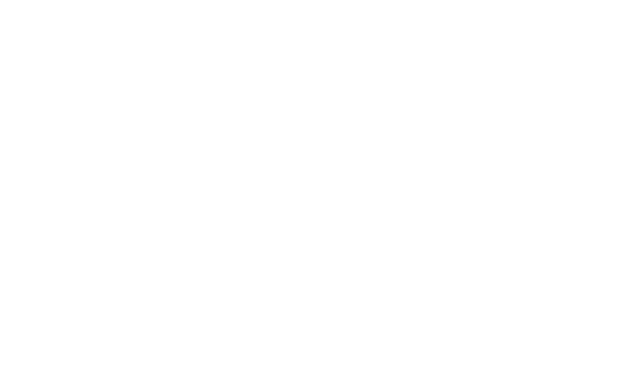
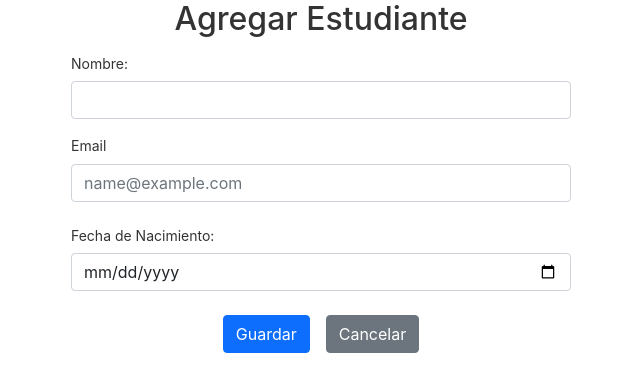
Before and after one commit to nogardark/adscripcion-cli, an Angular app: page /addStudent in a window 1280 px wide. Before the commit this address led to /. Shown: the top 392 px of the page, without its empty margins (319-959 px from the left). Built offline with nearby package versions, Linux system fonts and the light colour scheme.

Commit message:
save student

```diff
--- a/src/app/app-routing.module.ts
+++ b/src/app/app-routing.module.ts
@@ -1,9 +1,11 @@
 import { NgModule } from '@angular/core';
 import { RouterModule, Routes } from '@angular/router';
+import { StudentFormComponent } from './student-form/student-form.component';
 import { StudentComponent } from './student/student.component';
 
 const routes: Routes = [
-  {path:'', component: StudentComponent}
+  {path:'', component: StudentComponent},
+  {path:'addStudent',component:StudentFormComponent}
 ];
 
 @NgModule({
--- /dev/null
+++ b/src/app/student-form/student-form.component.html
@@ -0,0 +1,28 @@
+
+ <div class="container-fluid ">
+    <div class="text-center"><h2>Agregar Estudiante</h2></div>
+    <div class="continer">
+        <div class="form">
+            <form  [formGroup] = "formStudent" (ngSubmit)="onSubmit()" autocomplete="off">
+                <div class="mb-3">
+                    <label class="col-sm-4 col-form-label">Nombre:</label>
+                    <input type="text" class="form-control" id="name" formControlName="name">
+                 </div>
+                 <div class="mb-3">
+                   <label for="" class="form-label">Email</label>
+                   <input type="email" class="form-control" id="email" placeholder="name@example.com" formControlName="email">
+
+                 </div>
+                 <div class="mb-3">
+                    <label class="col-sm-4 col-form-label">Fecha de Nacimiento:</label>
+                    <input type="date" class="form-control" value="2017-06-01" formControlName="birthDate"/>
+                  </div>
+                  <div class="text-center">
+                    <button type="submit" class="btn btn-primary m-2"  >Guardar</button>
+                    <button type="button" class="btn btn-secondary m-2" routerLink="/">Cancelar</button>
+                </div>
+            </form>
+
+        </div>
+   </div>
+ </div>
--- /dev/null
+++ b/src/app/student-form/student-form.component.ts
@@ -0,0 +1,34 @@
+import { Component, OnInit } from '@angular/core';
+import { FormGroup, FormBuilder, Validators } from '@angular/forms';
+import { Student } from '../student/Student';
+import { StudentService } from '../student/student.service';
+
+@Component({
+  selector: 'app-student-form',
+  templateUrl: './student-form.component.html',
+  styleUrls: ['./student-form.component.scss']
+})
+export class StudentFormComponent implements OnInit {
+  formStudent:FormGroup;
+  student!: Student;
+  constructor(private formbuilder: FormBuilder,private studentService:StudentService) {
+
+    this.formStudent = this.formbuilder.group({
+      name: ['', [Validators.required]],
+      email: ['', [Validators.required]],
+      birthDate:['', [Validators.required]]
+    });
+   }
+
+  ngOnInit(): void {
+  }
+  onSubmit(){
+    this.student = this.formStudent.value
+    this.student.id =0;
+    this.studentService.save(this.student).subscribe((data:any)=>{
+      console.log(data);
+    });
+    this.formStudent.reset();
+  }
+
+}
--- a/src/app/student/Student.ts
+++ b/src/app/student/Student.ts
@@ -1,7 +1,7 @@
 export interface Student {
     id:number;
     name:string;
-    age:number;
+    age?:number;
     email:string;
     birthDate:Date;
 }
--- a/src/app/student/student.component.html
+++ b/src/app/student/student.component.html
@@ -2,9 +2,7 @@
     <div class="row">
         <h2 class="header center-block">Estudiantes</h2>
         <div class="col-md-4">
-            <button type="button" class="btn btn-primary">Nuevo Estudiante</button>
-
-
+            <button type="button"  class="btn btn-primary" routerLink="/addStudent">Nuevo Estudiante</button>
         </div>
     <div class="container center">
         <table class="table table-striped">
@@ -29,7 +27,7 @@
 
                         <div class="d-grid gap-2 d-md-block">
                             <button class="btn btn-primary" type="button">Editar</button>
-                            <button class="btn btn-danger" (click)="delete(student.id)" type="button" data-bs-toggle="modal" data-bs-target="#exampleModal">Eliminar</button>
+                            <button class="btn btn-danger" (click)="delete(student.id)">Eliminar</button>
 
                           </div>
 
--- a/src/app/student/student.component.ts
+++ b/src/app/student/student.component.ts
@@ -11,8 +11,7 @@
 export class StudentComponent implements OnInit {
   columnsName: string[] = ['Id', '', 'Currency', 'Status', 'Options'];
   studentList: Student[] = [];
-  noFound = false;
-  private indice = 0;
+
   constructor(private studentService: StudentService) { }
 
   ngOnInit(): void {
--- a/src/app/student/student.service.ts
+++ b/src/app/student/student.service.ts
@@ -1,11 +1,13 @@
 import { Injectable } from '@angular/core';
 import { environment } from 'src/environments/environment';
 import { HttpClient } from '@angular/common/http';
+import { Student } from './Student';
 
 @Injectable({
   providedIn: 'root'
 })
 export class StudentService {
+
 
   private url = environment.resource;
   constructor(private http: HttpClient) { }
@@ -16,4 +18,7 @@
   delete(studentId: number) {
     return this.http.delete(this.url+'student/deleted/'+studentId);
   }
+  save(student: Student) {
+    return this.http.post(this.url+'student/save',student);
+  }
 }
--- a/src/styles.scss
+++ b/src/styles.scss
@@ -4,3 +4,7 @@
     margin-left: 5px;
     margin-right: 5px;
 }
+.form{
+    max-width: 500px;
+    margin: 0 auto
+}
```
Also changed, not shown: src/app/app.module.ts (+6 -2 lines), src/app/student-form/student-form.component.scss (added), 1 other file (tests, documents, lock files or other folders).
